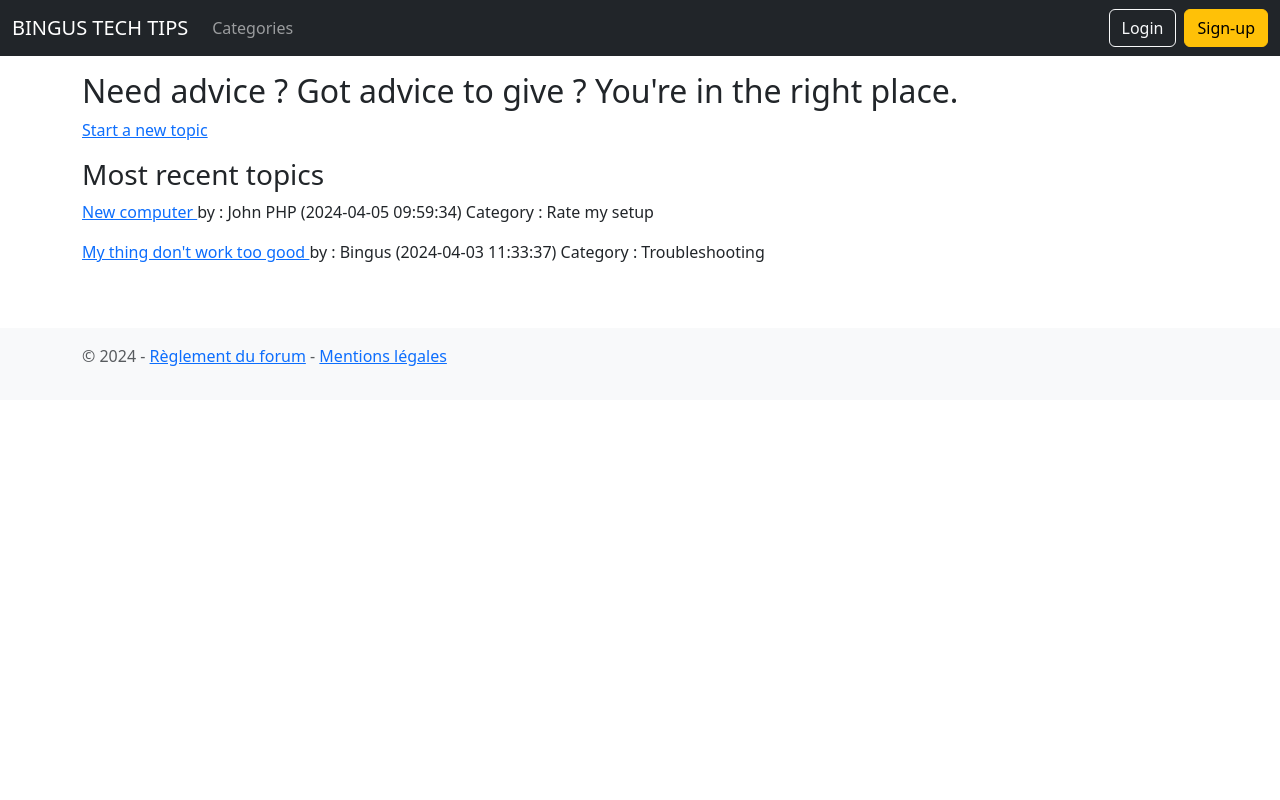
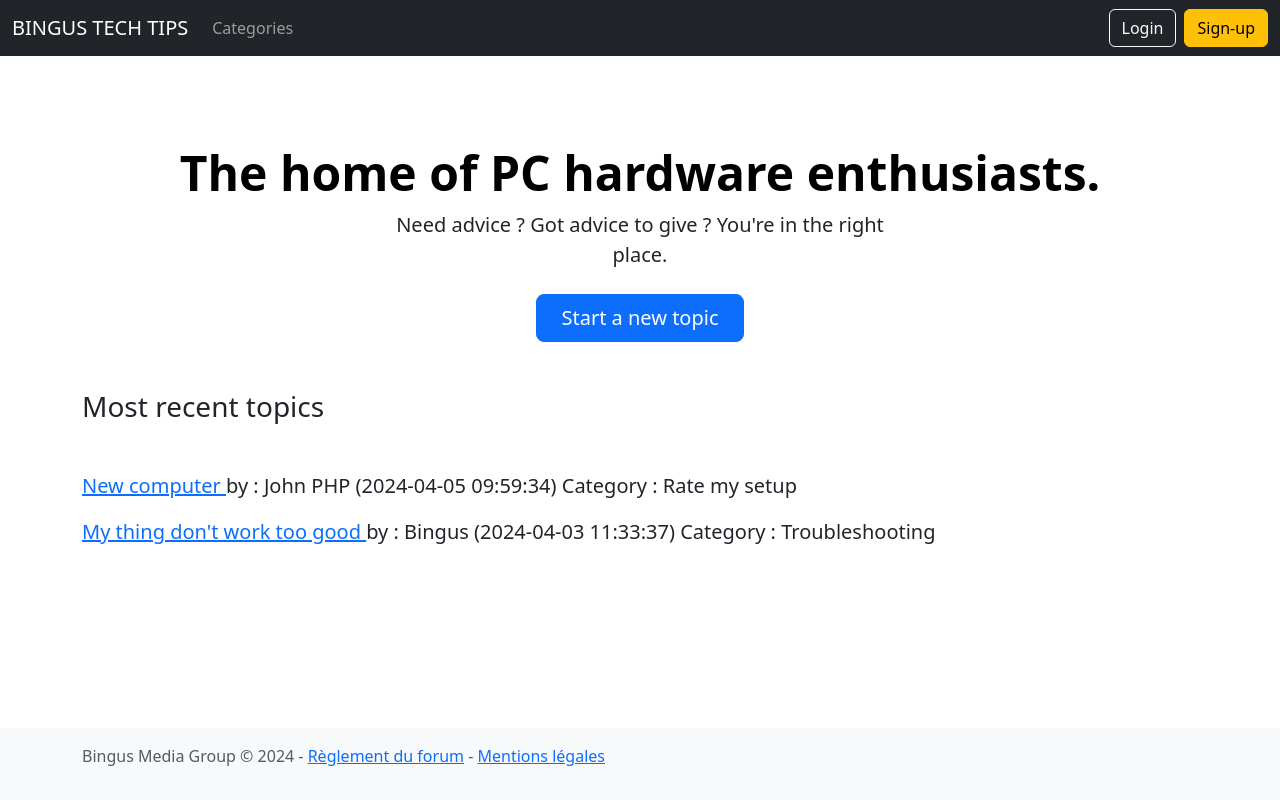
Before and after one commit to AHdev67/ForumAH, a PHP site: page / in a window 1280 px wide. Run offline with PHP 8.4, Linux system fonts and the light colour scheme; data comes from the database, SQL or seed files in the repository; data that the repository does not hold is empty; some libraries are stand-ins or nearby versions.

Commit message:
added bootstrap classes for fancy presentation

```diff
--- a/view/home.php
+++ b/view/home.php
@@ -2,14 +2,20 @@
     $topics = $result["data"]['topics'];
 ?>
 
-<h1>The home of PC hardware enthusiasts.</h1>
-<h2>Need advice ? Got advice to give ? You're in the right place.</h2>
+<div class="px-4 my-5 text-center">
+    <h1 class="display-5 fw-bold text-body-emphasis">The home of PC hardware enthusiasts.</h1>
+    <div class="col-lg-6 mx-auto">
+        <p class="lead mb-4">Need advice ? Got advice to give ? You're in the right place.</p>
+        <div class="d-grid gap-2 d-sm-flex justify-content-sm-center mb-4">
+            <a href="index.php?ctrl=topic&action=displayTopicForm">
+                <button type="button" class="btn btn-primary btn-lg px-4 gap-3">Start a new topic</button>
+            </a>
+        </div>
+    </div>
+</div>
 
-<p>
-    <a href="index.php?ctrl=topic&action=displayTopicForm">Start a new topic</a>
-</p>
-
-<h3>Most recent topics</h3>
+<div class="lead mb-4">
+            <h3 class="mb-5">Most recent topics</h3>
 
             <?php
             foreach($topics as $topic){ ?>
@@ -21,3 +27,4 @@ foreach($topics as $topic){ ?>
                     </p>
                 </div>
             <?php } ?>
+        </div>
--- a/view/layout.php
+++ b/view/layout.php
@@ -17,7 +17,7 @@
 
         <header>
             <!-- Fixed navbar -->
-            <nav class="navbar navbar-expand-md navbar-dark fixed-top bg-dark mb-5">
+            <nav class="navbar navbar-expand-md navbar-dark fixed-top bg-dark">
                 <div class="container-fluid">
 
                     <a class="navbar-brand" href="index.php?ctrl=home&action=index">BINGUS TECH TIPS</a>
@@ -77,16 +77,16 @@
 
         <!-- Begin page content -->
         <main class="flex-shrink-0" id="forum">
-            <div class="container mt-3 pb-5">
+            <div class="container mt-5 pt-5">
                 <?= $page ?>
             </div>
         </main>
 
         <!-- Footer -->
-        <footer class="footer mt-auto py-3 bg-body-tertiary">
+        <footer class="footer mt-auto py-3 bg-body-tertiary fixed-bottom">
             <div class="container">
                 <span class="text-body-secondary">
-                    <p>&copy; <?= date_create("now")->format("Y") ?> - <a href="#">Règlement du forum</a> - <a href="#">Mentions légales</a></p>
+                    <p>Bingus Media Group &copy; <?= date_create("now")->format("Y") ?> - <a href="#">Règlement du forum</a> - <a href="#">Mentions légales</a></p>
                 </span>
             </div>
         </footer>
```
Lines whose indentation alone changed are shown as unchanged.
